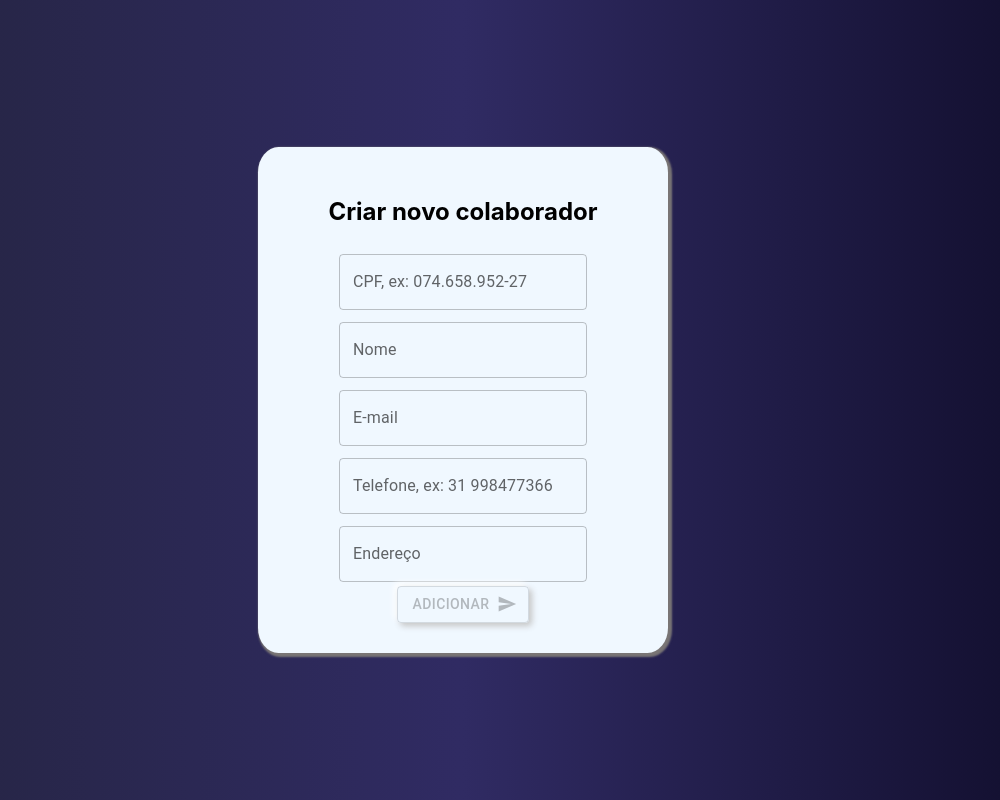
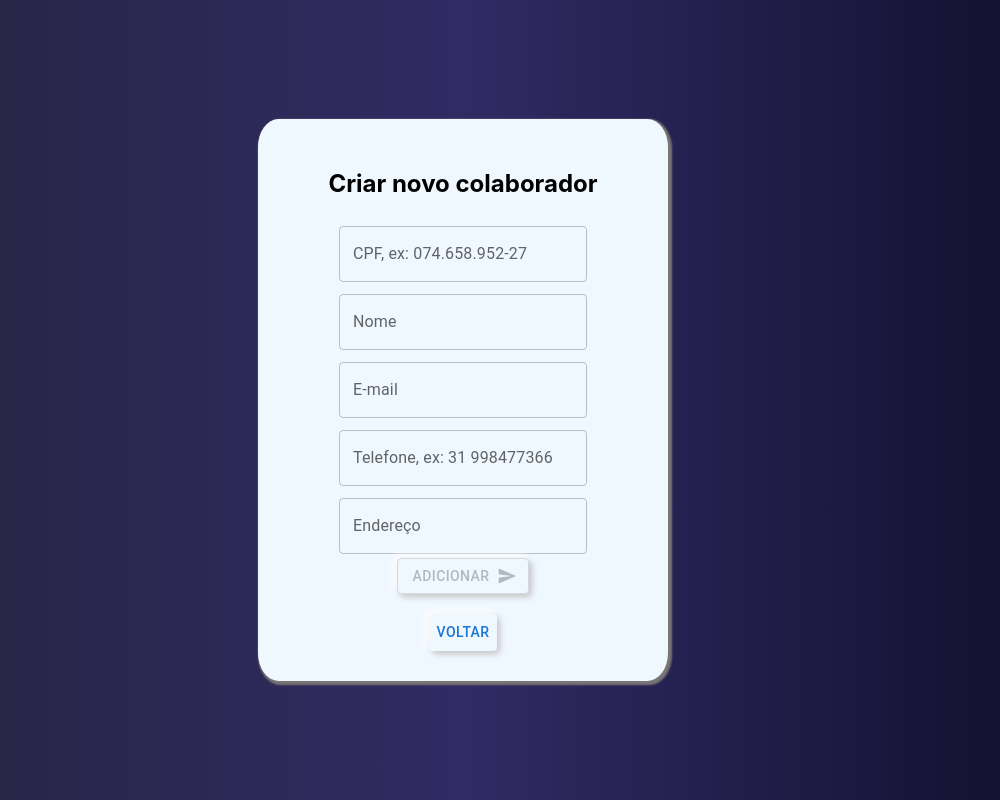
Before and after one commit to VSSSP/estrela-bet, a React (Create React App) app in the folder app/frontend/: page /create-employee/1 in a window 1280 px wide. Shown: the whole page, without its empty margins (177-1177 px from the left). Built offline with nearby package versions, Linux system fonts and the light colour scheme; no server answers.

Commit message:
Styles in /company

```diff
--- a/app/frontend/src/pages/Company.jsx
+++ b/app/frontend/src/pages/Company.jsx
@@ -1,6 +1,7 @@
 import React, { useEffect, useState } from 'react';
 import { Link } from 'react-router-dom';
 import { getCompanyById } from '../services/request';
+import '../styles/CreateCompOrEmp.css';
 
 export default function Company({ match }) {
   const [company, setCompany] = useState();
@@ -26,12 +27,18 @@ export default function Company({ match }) {
   ];
 
   return (
-    <div>
-      <h1>{ company.name }</h1>
-      { companyInfo.map((info) => <p> { info } </p>) }
-      <Link to={`/create-employee/${company.id}` }>
+    <div className="insertNew">
+      <div className="createCard">
+        <h1>{ company.name }</h1>
+        { companyInfo.map((info) => <p className="infoEmp"> { info } </p>) }
+        <Link to={`/create-employee/${company.id}` }>
           <button type="button"> Inserir novo colaborador </button>
-      </Link>
+        </Link>
+        <br/>
+        <Link to="/">
+          <button type="button"> Voltar </button>
+        </Link>
+      </div>
     </div>
   );
 }
--- a/app/frontend/src/pages/CreateCompany.jsx
+++ b/app/frontend/src/pages/CreateCompany.jsx
@@ -6,6 +6,7 @@ import TextField from '@mui/material/TextField';
 import Button from '@mui/material/Button';
 import '../styles/CreateCompOrEmp.css';
 import SendIcon from '@mui/icons-material/Send';
+import { Link } from 'react-router-dom';
 
 export default function CreateCompany (props) {
   const { setLoading, setCompanies } = useContext(MyContext);
@@ -46,6 +47,10 @@ export default function CreateCompany (props) {
         <TextField margin="dense" id="outlined-basic" label="Telefone, ex: (31)34556475" variant="outlined" placeholder="(DDD)40044000" type="text" name="phone" onChange={ handleChange } />
         <TextField margin="dense" id="outlined-basic" label="Endereço" variant="outlined" type="text" name="address" onChange={ handleChange } />
         <Button onClick={ handleClick } disabled={ enableButton() } variant="outlined" endIcon={<SendIcon />}>Adicionar</Button>
+        <br/>
+        <Link className="titleEmpresa" to="/">
+          <Button type="button"> Voltar </Button>
+        </Link>
       </div>
     </div>
   )
--- a/app/frontend/src/pages/CreateEmployee.jsx
+++ b/app/frontend/src/pages/CreateEmployee.jsx
@@ -6,6 +6,7 @@ import SendIcon from '@mui/icons-material/Send';
 import TextField from '@mui/material/TextField';
 import Button from '@mui/material/Button';
 import MyContext from '../context-api';
+import { Link } from 'react-router-dom';
 
 export default function CreateEmployee (props) {
   const { setLoading, setEmployees } = useContext(MyContext);
@@ -48,6 +49,10 @@ export default function CreateEmployee (props) {
         <TextField margin="dense" id="outlined-basic" label="Telefone, ex: 31 998477366" variant="outlined" type="text" name="phone" onChange={ handleChange } />
         <TextField margin="dense" id="outlined-basic" label="Endereço" variant="outlined" type="text" name="address" onChange={ handleChange } />
         <Button onClick={ handleClick } disabled={ enableButton() } variant="outlined" endIcon={<SendIcon />}>Adicionar</Button>
+        <br/>
+        <Link className="titleEmpresa" to="/">
+          <Button type="button"> Voltar </Button>
+        </Link>
       </div>
     </div>
   )
--- a/app/frontend/src/styles/CreateCompOrEmp.css
+++ b/app/frontend/src/styles/CreateCompOrEmp.css
@@ -29,3 +29,7 @@ input {
   width: 350px;
   border-radius: 5%;
 }
+
+.infoEmp {
+  margin-top: 0;
+}
--- a/app/frontend/src/styles/Homepage.css
+++ b/app/frontend/src/styles/Homepage.css
@@ -63,6 +63,7 @@ header {
   font-size: 2rem;
   margin-bottom: 20px;
   margin-top: 20px;
+  font-weight: bold;
 }
 
 .employees p {
```
